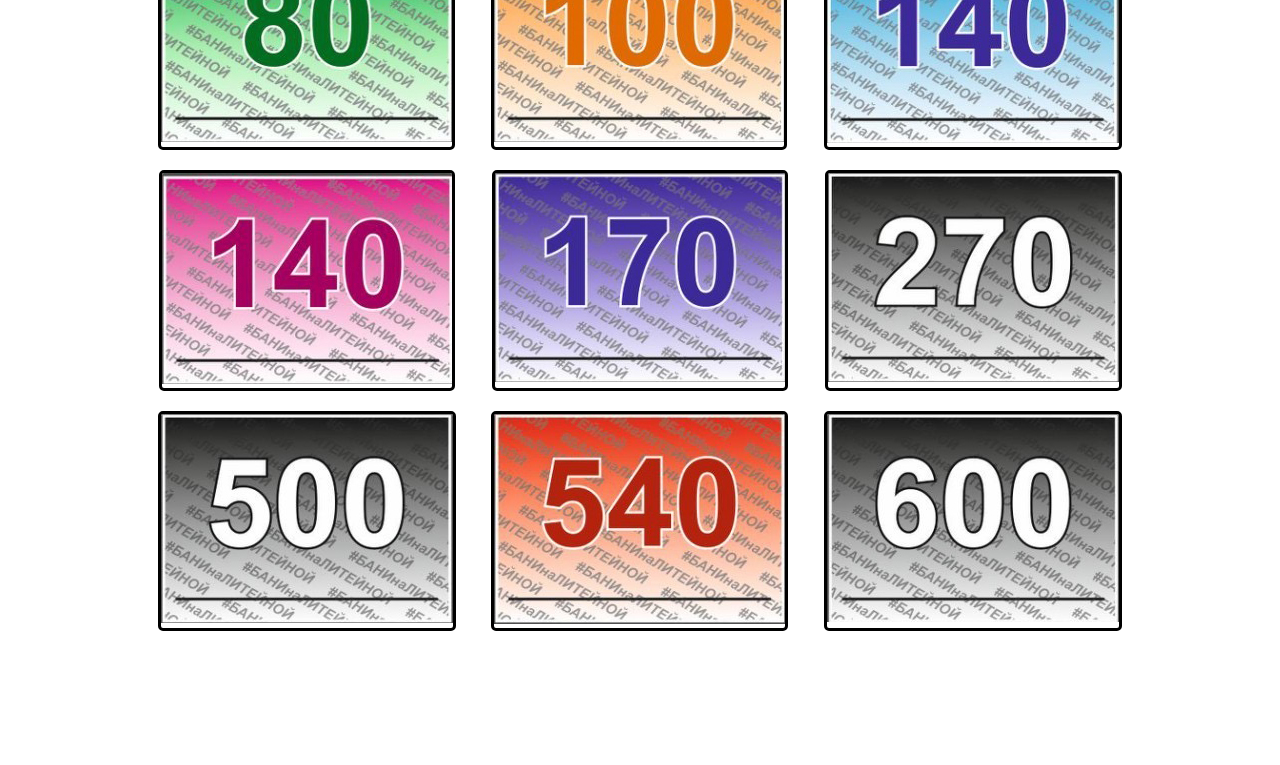
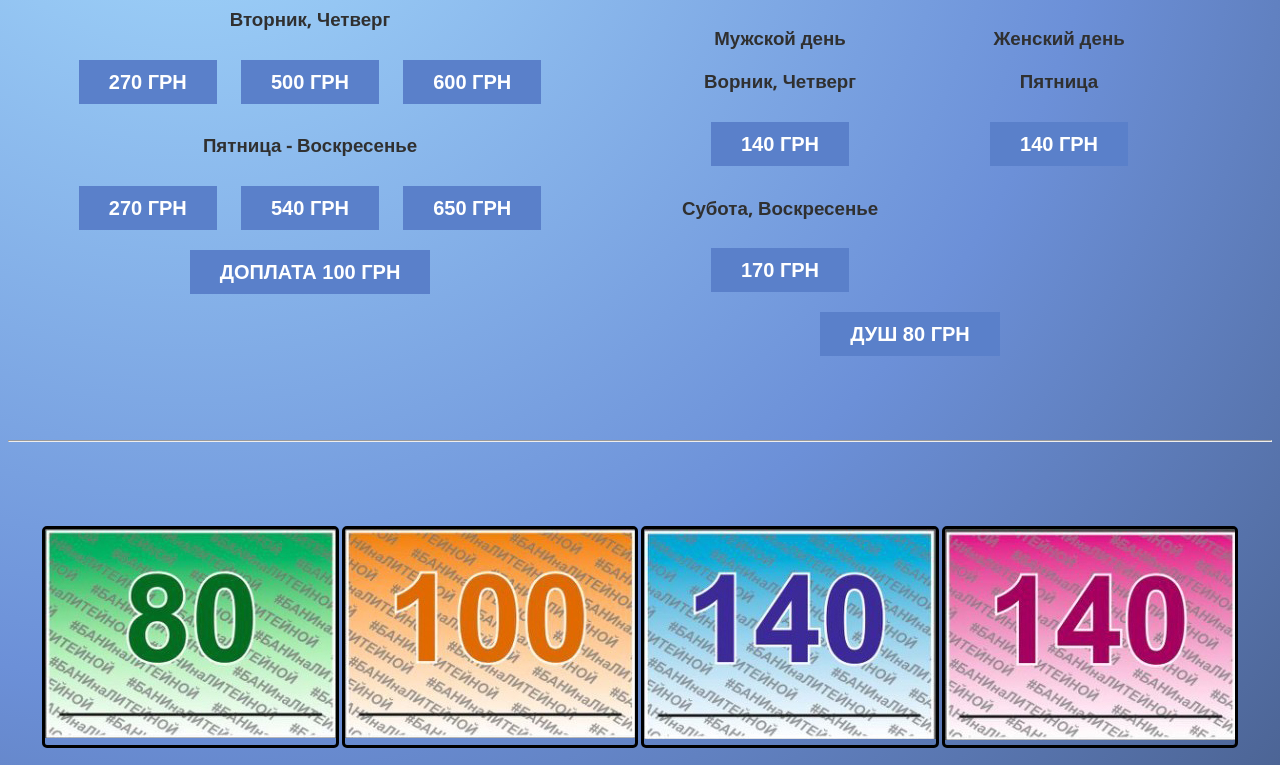
Before and after one commit to Sasha5335/sasha5335.github.io, a plain HTML site: page index.html in a window 1280 px wide. Shown: the part 88-853 px from the top of the page. Before the commit the page ends 800 px from the top, so only its background shows below. Drawn offline with nearby package versions, Linux system fonts and the light colour scheme.

Commit message:
Add files via upload

```diff
--- a/index.html
+++ b/index.html
@@ -6,10 +6,91 @@
   <meta http-equiv="X-UA-Compatible" content="IE=edge" />
   <meta name="viewport" content="width=device-width, initial-scale=1.0" />
   <link rel="stylesheet" href="./style.css" />
+  <link rel="preconnect" href="https://fonts.googleapis.com">
+  <link rel="preconnect" href="https://fonts.gstatic.com" crossorigin>
+  <link href="https://fonts.googleapis.com/css2?family=Open+Sans:wght@300;400;600;700&display=swap" rel="stylesheet">
   <title>Ticket</title>
 </head>
 
 <body>
+
+  <div class="container">
+    <div class="ticket">
+
+      <div class="ticket-left">
+        <h1>Номера</h1>
+        <div class="tuesday-thursday">
+          <h3>Вторник, Четверг</h3>
+          <button class="btn">270 грн</button>
+          <button class="btn">500 грн</button>
+          <button class="btn">600 грн</button>
+        </div>
+
+        <div class="friday-sunday">
+          <h3>Пятница - Воскресенье</h3>
+          <button class="btn">270 грн</button>
+          <button class="btn">540 грн</button>
+          <button class="btn">650 грн</button>
+        </div>
+
+
+        <div class="surcharge">
+          <button class="btn">Доплата 100 грн</button>
+        </div>
+      </div>
+      <!--ticket-left-->
+
+
+      <div class="ticket-right">
+        <h1>Общая</h1>
+
+        <div class="ticket-men-women">
+          <div class="men">
+            <h3>Мужской день</h3>
+
+            <div class="men-tuesday-thursday">
+              <h3>Ворник, Четверг</h3>
+              <button class="btn">140 грн</button>
+            </div>
+
+            <div class="men-saturday-sunday">
+              <h3>Субота, Воскресенье</h3>
+              <button class="btn">170 грн</button>
+            </div>
+          </div>
+          <!--men-->
+
+          <div class="women">
+            <h3>Женский день</h3>
+
+            <div class="women-friday">
+              <h3>Пятница</h3>
+              <button class="btn">140 грн</button>
+            </div>
+          </div>
+          <!--women-->
+        </div>
+
+
+        <div class="shower">
+          <button class="btn">Душ 80 грн</button>
+        </div>
+      </div>
+      <!--ticket-right-->
+
+    </div>
+    <!--ticket-->
+
+  </div>
+  <!--container-->
+  <br>
+  <br>
+  <br>
+  <hr>
+  <br>
+  <br>
+  <br>
+
   <div class="container">
     <div class="ticket-img">
 
--- a/style.css
+++ b/style.css
@@ -1,16 +1,24 @@
 *{
   box-sizing: border-box;
 }
+body{
+  font-family: 'Open Sans', sans-serif;
+  background-image: radial-gradient(circle at 14.64% -11.24%, #a7deff 0, #6c90d8 50%, #38496b 100%);
+}
+
 .container {
-  max-width: 1000px;
+  max-width: 1200px;
   margin: 0 auto;
+  color: rgb(48, 48, 48)
 
 }
+
 .ticket-img{
   display: flex;
   justify-content:space-around;
   flex-wrap: wrap;
 }
+
 .img{
   margin: 10px 0;
   border: 3px solid black;
@@ -22,3 +30,64 @@
 .img:hover{
   box-shadow: 0 0 10px 10px rgba(0, 0, 0, 0.4), 0 1px 0px rgba(0, 0, 0, 0.1)
 }
+
+.ticket{
+  display: flex;
+  justify-content: space-evenly;
+}
+
+.ticket-left{
+  width: 45%;
+  text-align: center;
+}
+
+.ticket-right{
+  width: 55%;
+  text-align: center;
+}
+
+.ticket-men-women{
+display: flex;
+justify-content: space-evenly;
+}
+
+  .btn {
+    display: inline-flex;
+    margin: 10px;
+    text-decoration: none;
+    border: none;
+    position: relative;
+    overflow: hidden;
+    font-size: 20px;
+    line-height: 20px;
+    padding: 12px 30px;
+    color: #FFF;
+    font-weight: bold;
+    text-transform: uppercase;
+    /* font-family: 'Roboto Condensed', Тahoma, sans-serif; */
+    background: #5a80ca;
+    transition: box-shadow 0.3s, transform 0.3s;
+    cursor: pointer;
+  }
+  .btn:hover,
+  .btn:active,
+  .btn:focus {
+    transform: translateY(-4px);
+    box-shadow: 0 4px 12px rgba(0,0,0,0.2), 0 16px 20px rgba(0,0,0,0.2);
+    color: #FFF;
+  }
+  .btn:before {
+    content: "";
+    position: absolute;
+    top: 0;
+    left: -100%;
+    width: 100%;
+    height: 100%;
+    background: linear-gradient(-45deg, transparent, rgba(191, 226, 255, 0.3), transparent);
+    transition: left 0.7s;
+  }
+  .btn:hover:before,
+  .btn:active:before,
+  .btn:focus:before {
+    left: 100%;
+  }
```
